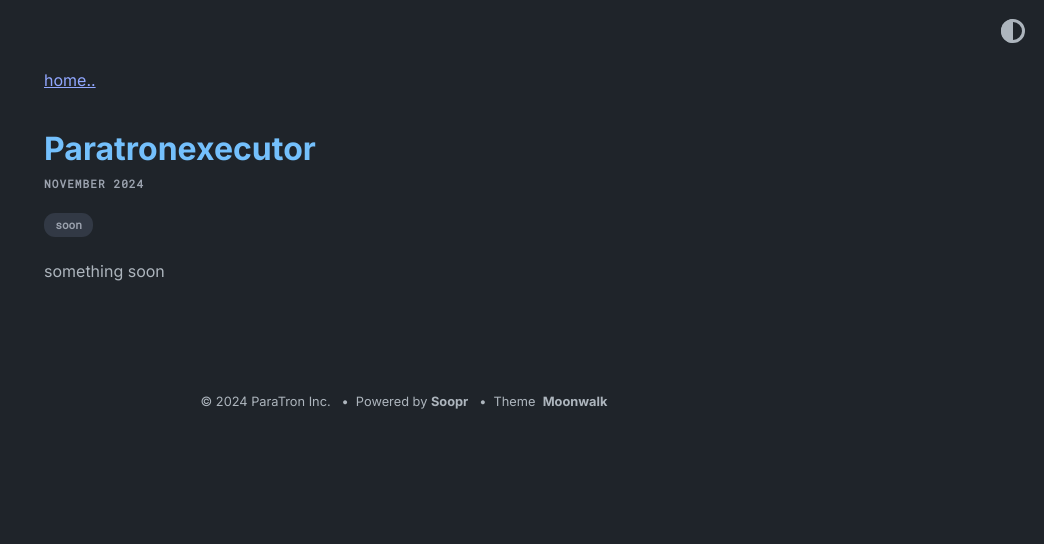
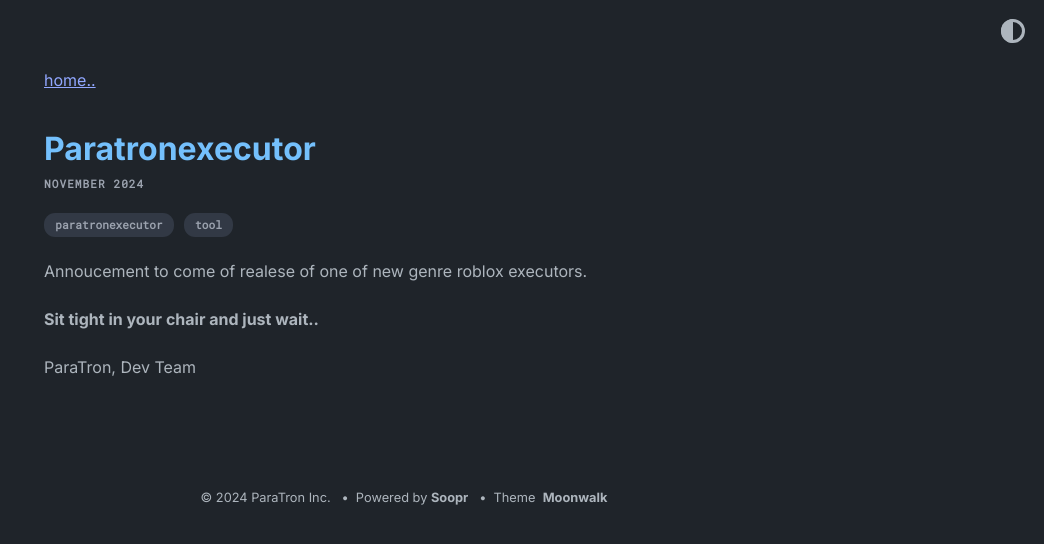
Before and after one commit to ParaTronIncorporated/paratronincorporated.github.io, a Jekyll site: the page built from _posts/2024-11-10-paratronexecutor.md, in a window 1280 px wide. Shown: the top 544 px of the page, without its empty margins (236-1280 px from the left). Built offline with Jekyll 4.4.1, drawn with Linux system fonts in a browser that asks for light colours.

Commit message:
Update 2024-11-10-paratronexecutor.md

```diff
--- a/_posts/2024-11-10-paratronexecutor.md
+++ b/_posts/2024-11-10-paratronexecutor.md
@@ -1,6 +1,11 @@
 ---
 layout: post
-tags: [soon]
+tags: [paratronexecutor, tool]
 ---
 
-something soon
+Annoucement to come of realese of one of new genre roblox executors.
+
+**Sit tight in your chair and just wait..**
+
+ParaTron,
+Dev Team
```
